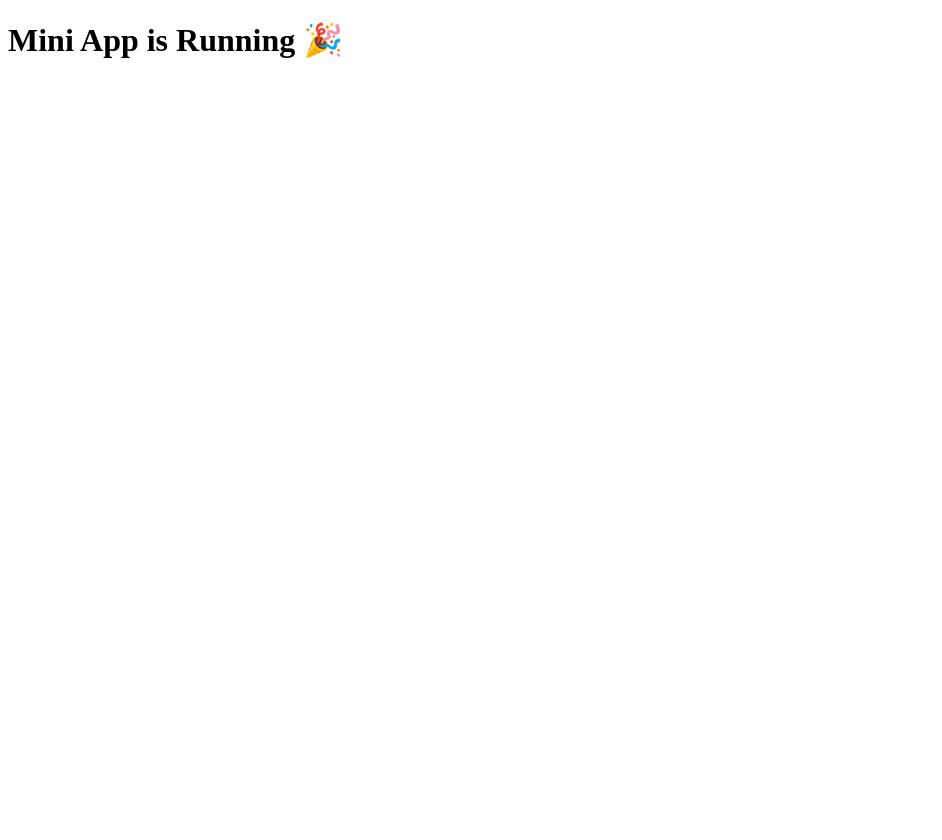
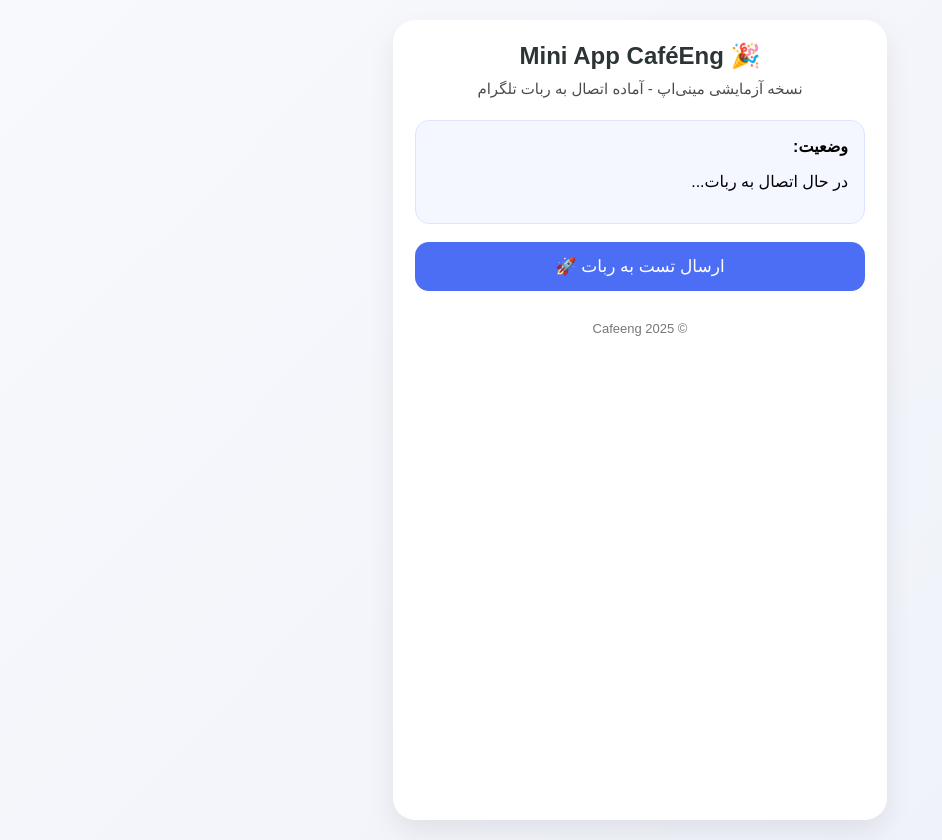
Before and after one commit to shah9378/cafeeng-bot, a website: page miniapp.html in a window 1280 px wide. Shown: the whole page, without its empty margins (0-942 px from the left). Before the commit the page ends 800 px from the top, so only its background shows below. Drawn offline with Linux system fonts and the light colour scheme; a web font is replaced by a local one.

Commit message:
Add Pro MiniApp UI + API

```diff
--- a/index.js
+++ b/index.js
@@ -66,3 +66,6 @@
   console.log(`🚀 سرور روی پورت ${PORT} اجرا شد`);
   console.log(`🌐 Webhook فعال شد: ${WEBHOOK_URL}`);
 });
+app.post("/api/action-test", (req, res) => {
+  res.send("پاسخ تست از سرور دریافت شد ✔️");
+});
--- a/miniapp.html
+++ b/miniapp.html
@@ -1,10 +1,118 @@
-<!DOCTYPE html>
-<html>
-  <head>
+<!doctype html>
+<html lang="fa" dir="rtl">
+<head>
+    <meta charset="UTF-8">
+    <meta name="viewport" content="width=device-width, initial-scale=1">
     <title>Cafeeng Mini App</title>
-    <meta charset="utf-8" />
-  </head>
-  <body>
-    <h1>Mini App is Running 🎉</h1>
-  </body>
+
+    <!-- فونت ایران‌سانس (CDN) -->
+    <link href="https://cdn.fontcdn.ir/Font/Persian/Sans/IRANSans.css" rel="stylesheet">
+
+    <style>
+        body {
+            margin: 0;
+            font-family: IRANSans, sans-serif;
+            background: linear-gradient(135deg, #f8f9fc, #eef1f9);
+            min-height: 100vh;
+            display: flex;
+            justify-content: center;
+            padding: 20px;
+        }
+
+        .container {
+            background: white;
+            width: 100%;
+            max-width: 450px;
+            border-radius: 22px;
+            box-shadow: 0 12px 28px rgba(0,0,0,0.08);
+            padding: 22px;
+            animation: fadeUp .5s ease;
+        }
+
+        @keyframes fadeUp {
+            from { opacity: 0; transform: translateY(20px); }
+            to   { opacity: 1; transform: translateY(0); }
+        }
+
+        .title {
+            font-size: 24px;
+            font-weight: bold;
+            text-align: center;
+            color: #2d3436;
+            margin-bottom: 10px;
+        }
+
+        .subtitle {
+            text-align: center;
+            font-size: 15px;
+            opacity: .7;
+            margin-bottom: 22px;
+        }
+
+        .card {
+            background: #f4f7ff;
+            padding: 16px;
+            border-radius: 14px;
+            margin-bottom: 18px;
+            border: 1px solid #dfe4ff;
+        }
+
+        .btn {
+            width: 100%;
+            padding: 14px;
+            background: #4c6ef5;
+            color: white;
+            font-size: 17px;
+            border: none;
+            border-radius: 14px;
+            cursor: pointer;
+            transition: .2s;
+        }
+        .btn:hover {
+            background: #3b5bdb;
+        }
+
+        .footer {
+            margin-top: 30px;
+            text-align: center;
+            color: #777;
+            font-size: 13px;
+        }
+    </style>
+</head>
+
+<body>
+
+<div class="container">
+    <div class="title">🎉 Mini App CaféEng</div>
+    <div class="subtitle">نسخه آزمایشی مینی‌اپ - آماده اتصال به ربات تلگرام</div>
+
+    <div class="card">
+        <strong>وضعیت:</strong>
+        <p id="status">در حال اتصال به ربات...</p>
+    </div>
+
+    <button class="btn" onclick="sendAction()">ارسال تست به ربات 🚀</button>
+
+    <div class="footer">© 2025 Cafeeng</div>
+</div>
+
+<script>
+    // اگر از Telegram WebApp API استفاده می‌کنی
+    const tg = window.Telegram.WebApp;
+    tg.expand();
+
+    document.getElementById("status").innerText = "Mini App is Running 🎉";
+
+    function sendAction() {
+        // ارسال پیام به ربات (از طریق API شما)
+        fetch("/api/action-test", {
+            method: "POST"
+        })
+        .then(r => r.text())
+        .then(t => alert("پاسخ از سرور: " + t));
+    }
+</script>
+
+</body>
 </html>
```
